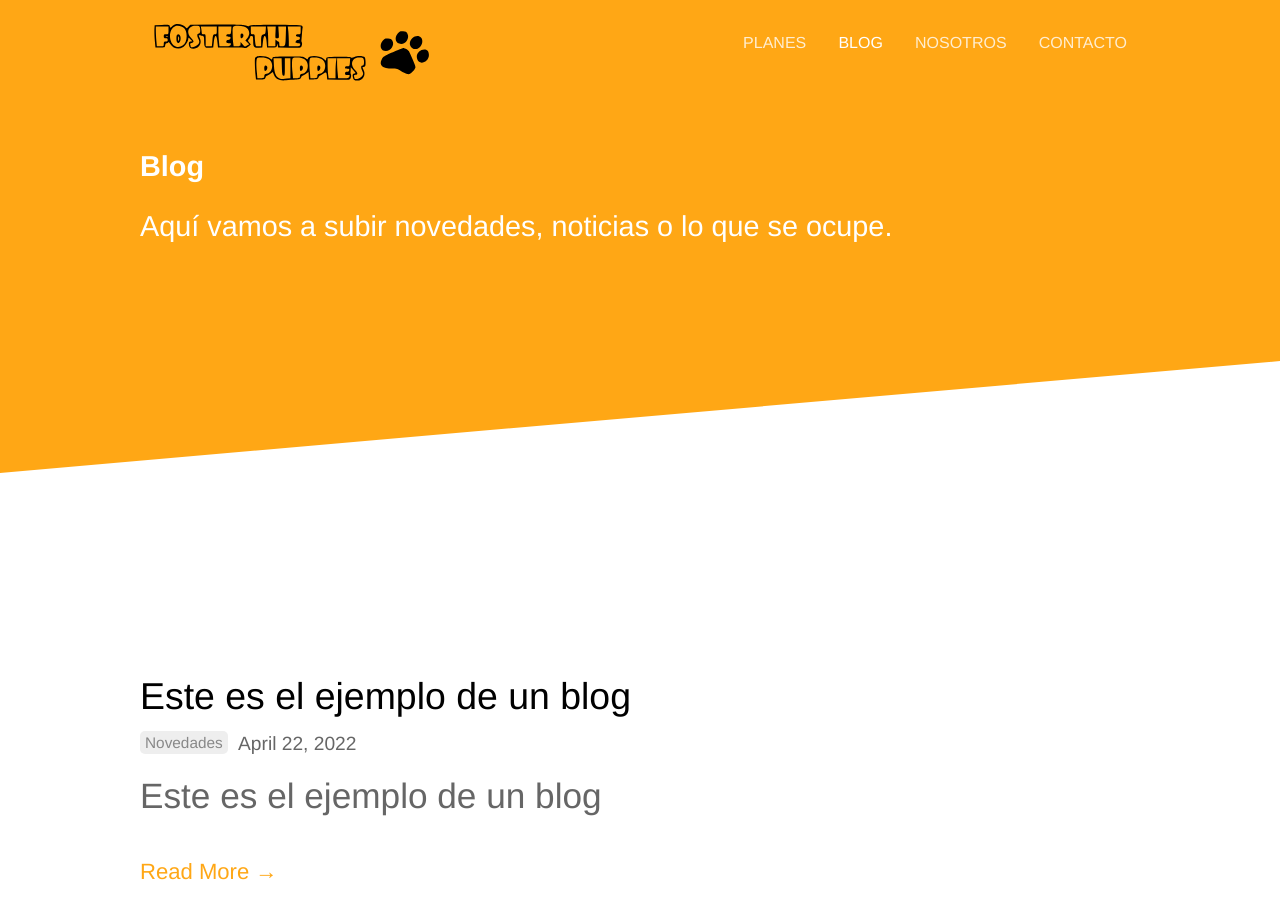
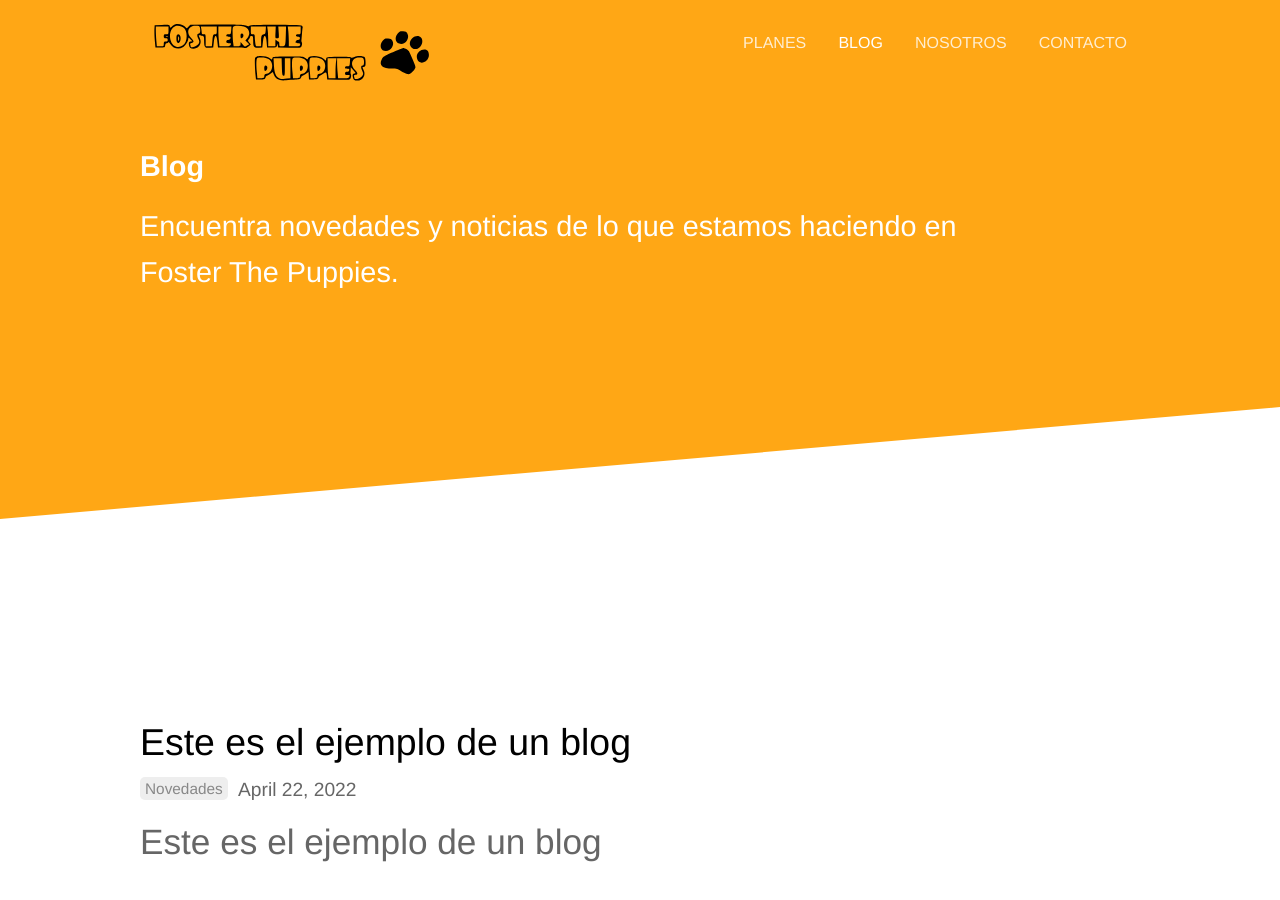
Before and after one commit to FosterThe/Foster, a Jekyll site: the page built from blog/index.html, in a window 1280 px wide and 900 px high. Built offline with Jekyll 4.4.1, drawn with Linux system fonts in a browser that asks for light colours; the list of posts is cut into pages by our own code.

Commit message:
Update index.html

```diff
--- a/blog/index.html
+++ b/blog/index.html
@@ -2,7 +2,7 @@
 layout: page
 title: Blog
 heading: Blog
-subtitle: Aquí vamos a subir novedades, noticias o lo que se ocupe.
+subtitle: Encuentra novedades y noticias de lo que estamos haciendo en Foster The Puppies.
 ---
 
 <section class="diagonal">
```
